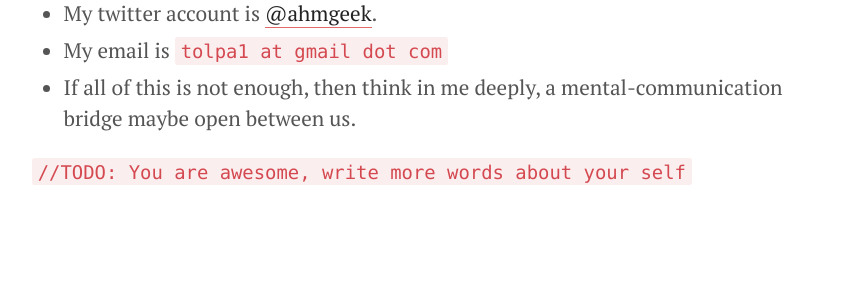
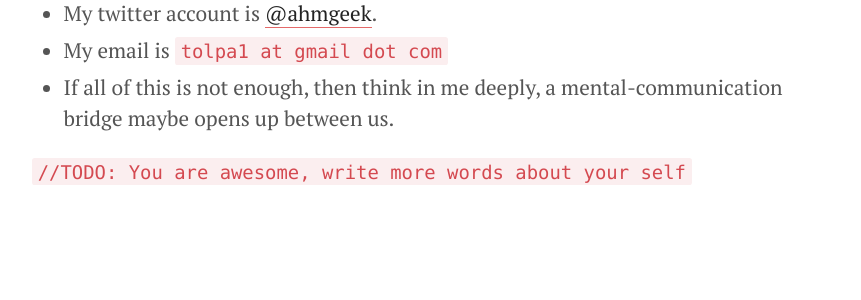
Before and after one commit to ahmgeek/_ahmgeek.github.io, a Jekyll site: the page built from about/about-me.md, in a window 1280 px wide. Shown: the part 1570-1870 px from the top of the page, without its empty margins (209-1070 px from the left). Built offline with Jekyll 4.4.1, drawn with Linux system fonts in a browser that asks for light colours; Markdown is read by kramdown in place of the engine named in the settings.

Commit message:
Updating AboutMe

```diff
--- a/about/about-me.md
+++ b/about/about-me.md
@@ -21,7 +21,7 @@ say bye bye!
 you can [Comment or Ask me any thing here](https://github.com/ahmgeek/feedback/issues/new).
 * My twitter account is [@ahmgeek](https://twitter.com/ahmgeek).
 * My email is <code>tolpa1 at gmail dot com</code>
-* If all of this is not enough, then think in me deeply, a mental-communication bridge maybe open between us.
+* If all of this is not enough, then think in me deeply, a mental-communication bridge maybe opens up between us.
 
 
 <code>//TODO: You are awesome, write more words about your self <br></code>
```
